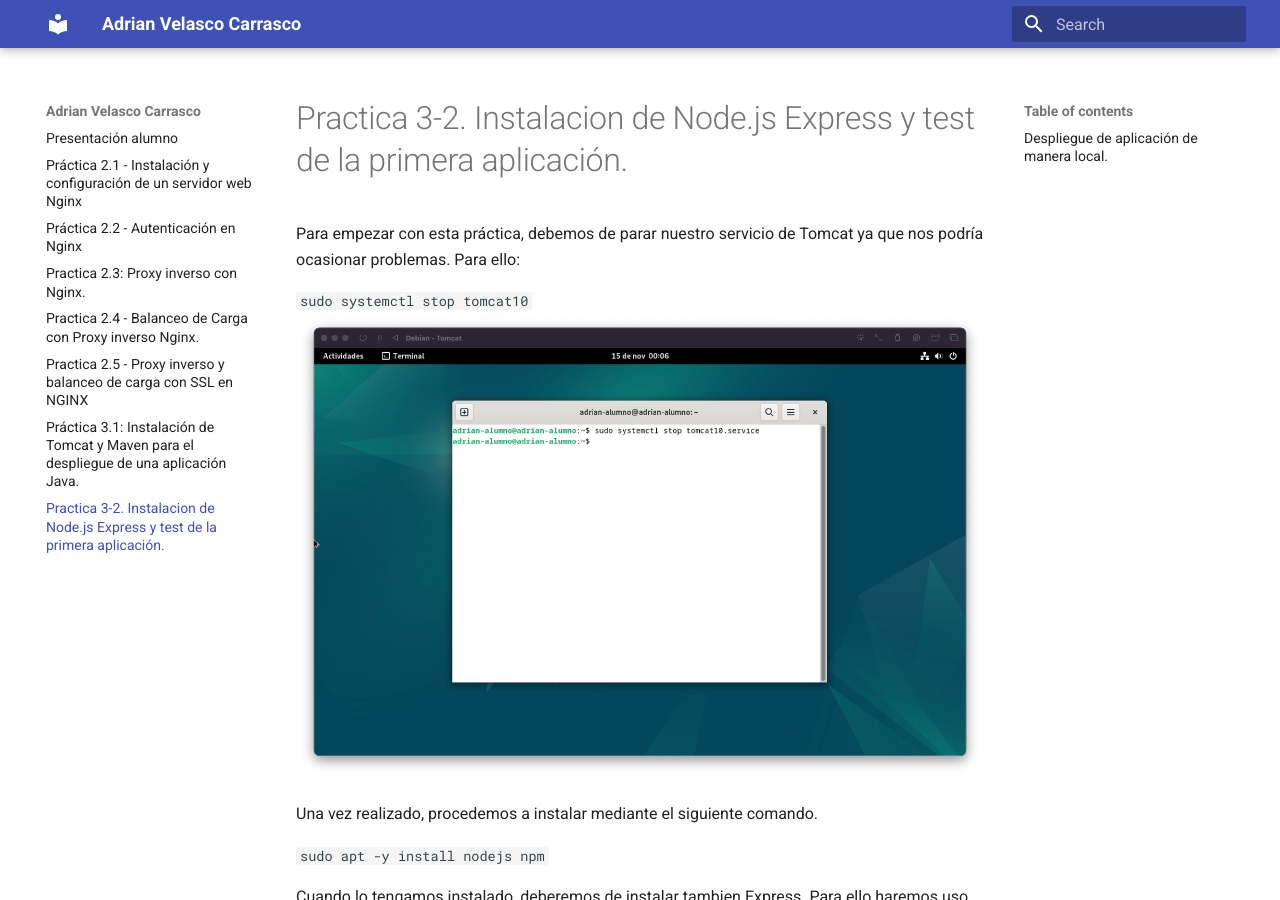
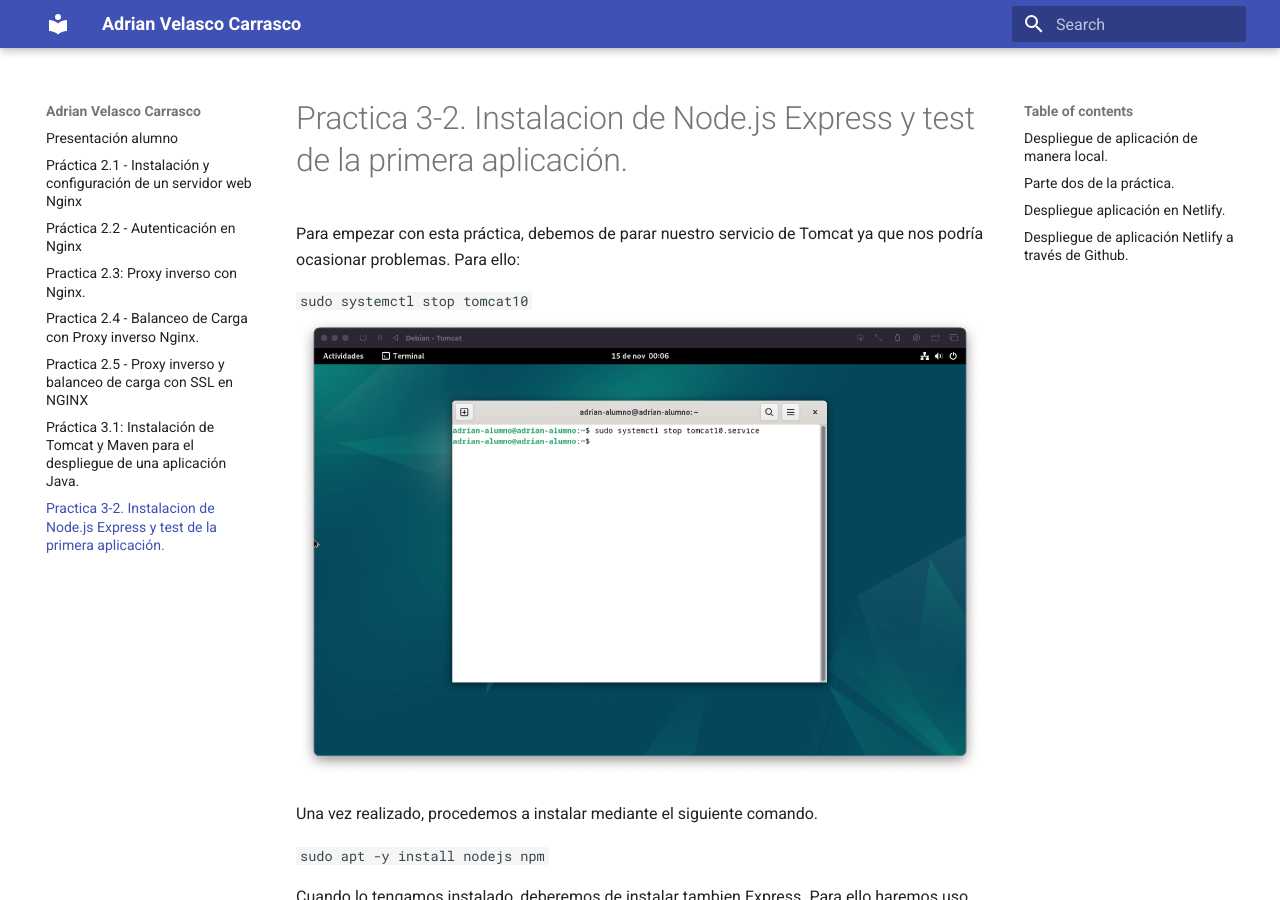
Before and after one commit to adriDevelop/adriDevelop.github.io, an MkDocs documentation site: the page built from docs/PRACTICA_3_2.md, in a window 1280 px wide and 900 px high. Built offline with MkDocs 1.6.1 and Material for MkDocs 9.7.7, drawn with Linux system fonts in a browser that asks for light colours.

Commit message:
Practica 3_2 Terminada

```diff
--- a/docs/PRACTICA_3_2.md
+++ b/docs/PRACTICA_3_2.md
@@ -41,7 +41,7 @@
 Y hacemos la comprobación de que accede correctamente.
 ![alt text](./imagenes_actividad_3_2/image-5.png)
 
-# Parte dos de la práctica.
+### Parte dos de la práctica.
 
 Nos conectaremos mediante ssh desde nuestra máquina local a la máquina virtual de la práctica.
 
```
Also changed, not shown: site/PRACTICA_3_2/index.html.
